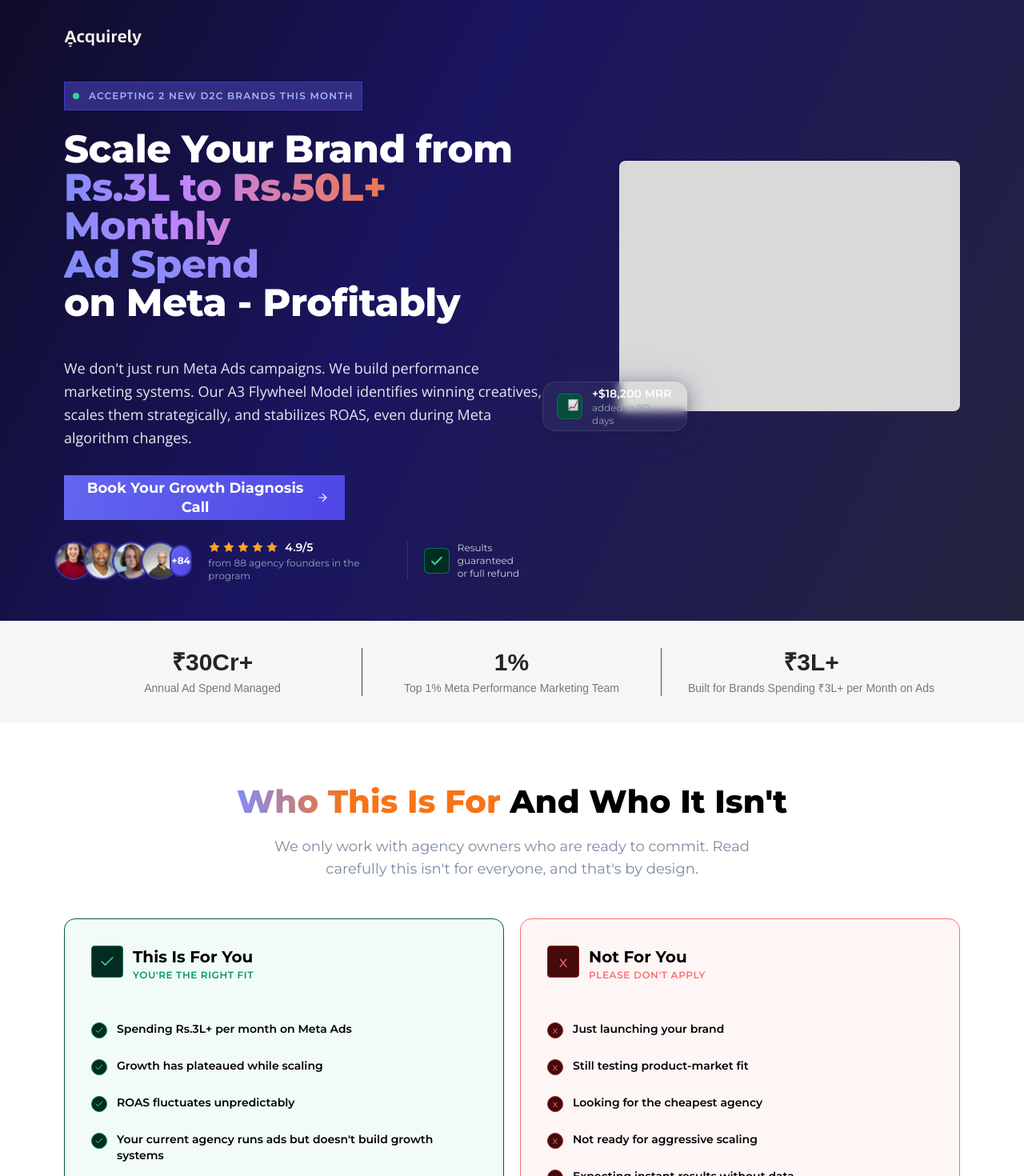
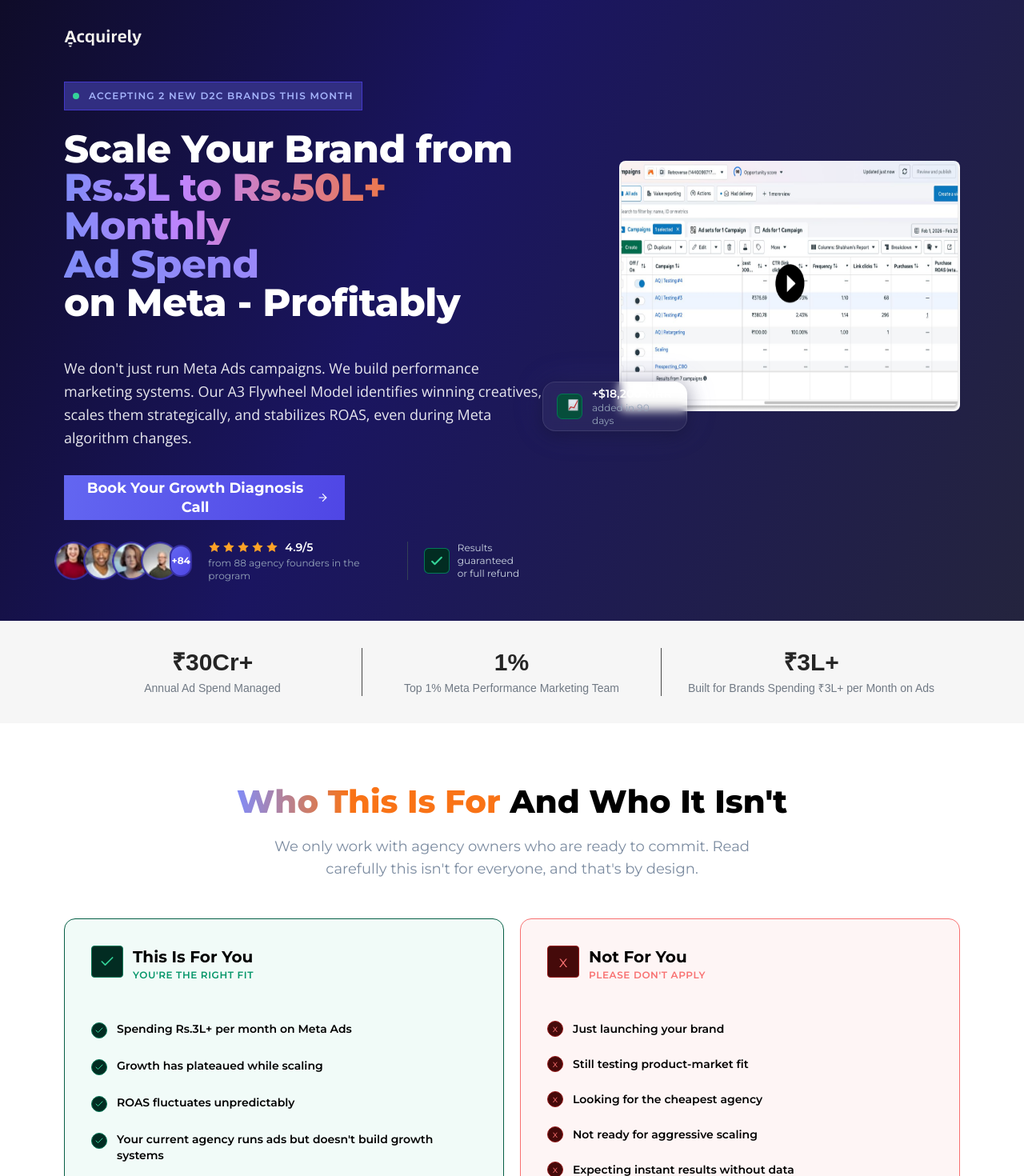
Before and after one commit to ashurohilla/Acquirely, a Next.js app: page / in a window 1280 px wide. Shown: the top 1470 px of the page at 80% size. Built offline with nearby package versions, Linux system fonts and the light colour scheme.

Commit message:
ADDing image

```diff
--- a/components/A3FlywheelSection.tsx
+++ b/components/A3FlywheelSection.tsx
@@ -52,7 +52,7 @@
       <div className="mx-auto max-w-[1440px] px-5 py-16 sm:px-6 lg:px-20 lg:py-[84px]">
         <div className="mx-auto max-w-[687px] text-center">
           <div className="inline-flex h-[34px] items-center gap-2 rounded-[4px] border border-[#CFD5FD] bg-[#EDEFFF] px-[10px]">
-            <span className="text-base">+</span>
+            <span className="text-base">🚀</span>
             <span className="text-[11px] font-semibold uppercase tracking-[1.2px] text-[#5332E2] sm:text-[12px]">
               The A3 Flywheel Solution
             </span>
--- a/components/AgencyLandingPage.tsx
+++ b/components/AgencyLandingPage.tsx
@@ -1,7 +1,7 @@
 "use client";
 
 import Link from "next/link";
-import { ArrowRight, Check, Star } from "lucide-react";
+import { ArrowRight, Check, CrossIcon, Star } from "lucide-react";
 import A3FlywheelSection from "@/components/A3FlywheelSection";
 import CostBreakdownSection from "@/components/CostBreakdownSection";
 import FaqSection from "@/components/FaqSection";
@@ -18,6 +18,7 @@
 import Client4 from "@/app/assests/Client4.png"
 import checkericon from "@/app/assests/checkricon.png"
 import CtaBreakPastSection from "./CtaBreakPastSection";
+import shopifydash from "@/app/assests/metadsmanager.png"
 
 
 const qualificationStats = [
@@ -61,7 +62,7 @@
                 Accepting 2 new d2c brands this month
               </div>
 
-              <h1 className="mt-6 text-[34px] font-extrabold leading-[0.95] tracking-[-0.5px] text-white sm:text-[40px] lg:text-[48px] lg:leading-[48px]">
+              <h1 className="mt-6 text-[30px] font-extrabold leading-[1.1] lg:tracking-[-0.5px] text-white sm:text-[40px] lg:text-[48px] lg:leading-[48px]">
                 <span className="block">Scale Your Brand from</span>
                 <span className="block bg-[linear-gradient(90deg,#818CF8_0%,#C084FC_25%,#F97316_80%)] bg-clip-text text-transparent">
                   Rs.3L to Rs.50L+ Monthly
@@ -132,8 +133,8 @@
               </div>
             </div>
 
-            <div className="relative ml-14 pt-2 lg:pt-[99px]">
-              <div className="ml-auto h-[240px] w-full rounded-[8px] bg-[#D9D9D9] sm:h-[280px] lg:h-[313px] lg:max-w-[564px]" />
+            <div className="relative ml-14 pt-2 lg:pt-[99px] hidden lg:block">
+              <Image src={shopifydash} alt="Shopify Dashboard" className="ml-auto h-[240px] w-full rounded-[8px] bg-[#D9D9D9] sm:h-[280px] lg:h-[313px] lg:max-w-[564px]" />
               <div className="relative mt-4 flex h-[62px] w-[181px] items-center rounded-2xl border border-white/10 bg-white/5 px-[17px] shadow-[0px_0px_40px_rgba(99,102,241,0.15),0px_4px_24px_rgba(0,0,0,0.4)] backdrop-blur-[6px] lg:absolute lg:bottom-[-25px] lg:left-[-96px] lg:mt-0">
                <Image src={growthicon} alt="Growth Icon" className="h-8 w-8" />
               <div className="ml-3">
@@ -233,8 +234,8 @@
               <div className="mt-12 space-y-6">
                 {notFitPoints.map((point) => (
                   <div key={point} className="flex items-start gap-3">
-                    <div className="mt-0.5 grid h-5 w-5 shrink-0 place-items-center rounded-full border border-[#991B1B] bg-[#450A0A]">
-                      <span className="text-[12px] leading-none text-[#F87171]">x</span>
+                    <div className=" grid h-5 w-5 shrink-0 place-items-center rounded-full border border-[#991B1B] bg-[#450A0A]">
+                      <span className="text-[12px] leading-none items-center justify-center text-[#F87171]">x</span>
                     </div>
                     <p className="text-[14px] font-semibold leading-5 text-black">{point}</p>
                   </div>
--- a/components/CtaBreakPastSection.tsx
+++ b/components/CtaBreakPastSection.tsx
@@ -24,7 +24,6 @@
             <span className="font-montserrat text-[18px] font-bold leading-6 text-[#101828]">
               Book Your Growth Diagnosis Call
             </span>
-            {/* Using a custom SVG for the specific thin arrow icon */}
             <svg
               width="16"
               height="16"
@@ -44,7 +43,20 @@
           </button>
         </div>
 
-
+        {/* Powered By Line */}
+        <div className="mt-20 border-t border-white/5 pt-8">
+          <p className="font-open-sans text-[14px] tracking-wide text-[#4B5563]">
+            Powered by{" "}
+            <a
+              href="https://saasscale.in/"
+              target="_blank"
+              rel="noopener noreferrer"
+              className="font-semibold text-[#818CF8] transition-colors hover:text-[#F97316]"
+            >
+              ScaleSaaS
+            </a>
+          </p>
+        </div>
       </div>
     </section>
   );
```
Lines whose indentation alone changed are shown as unchanged.
